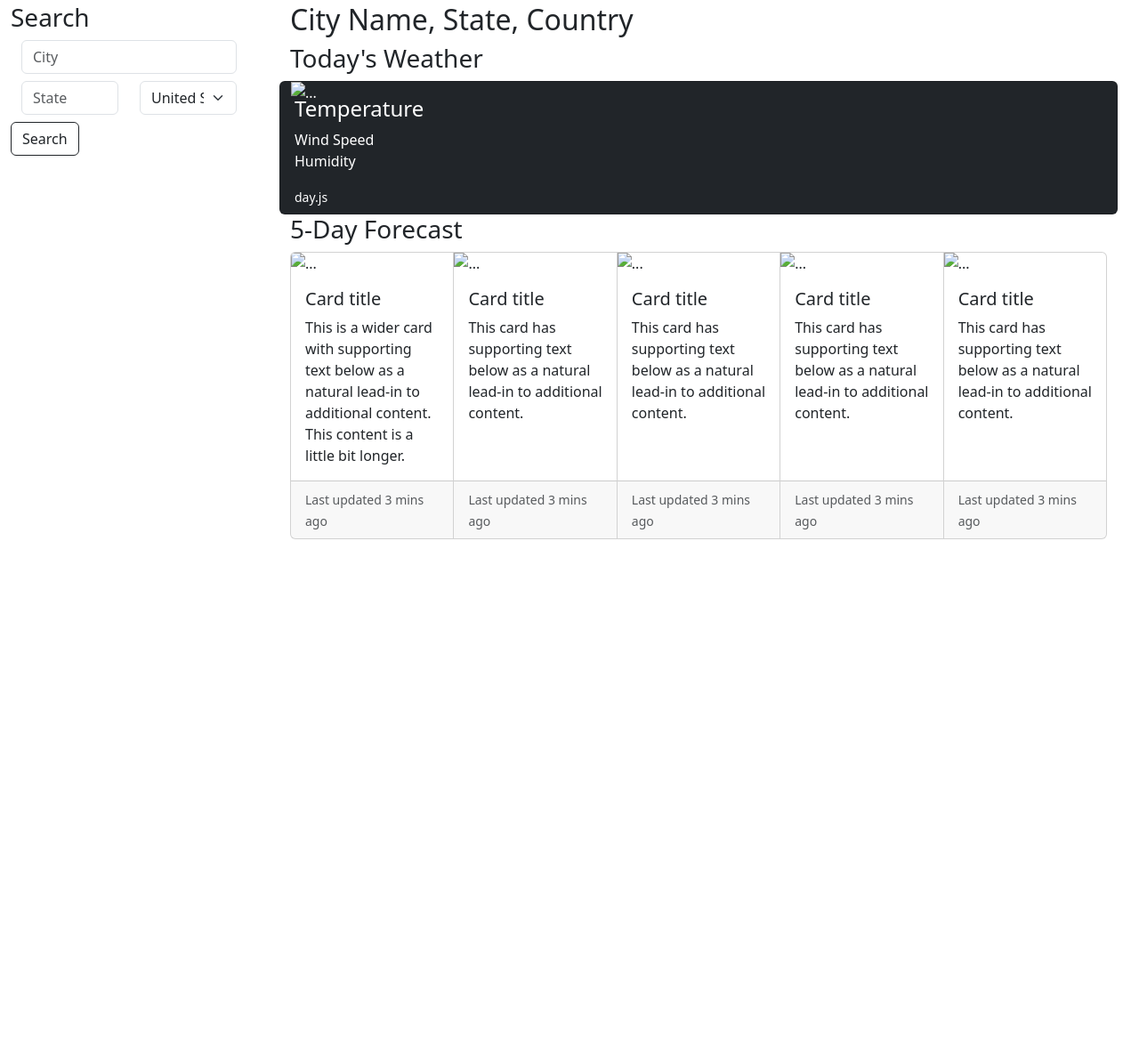
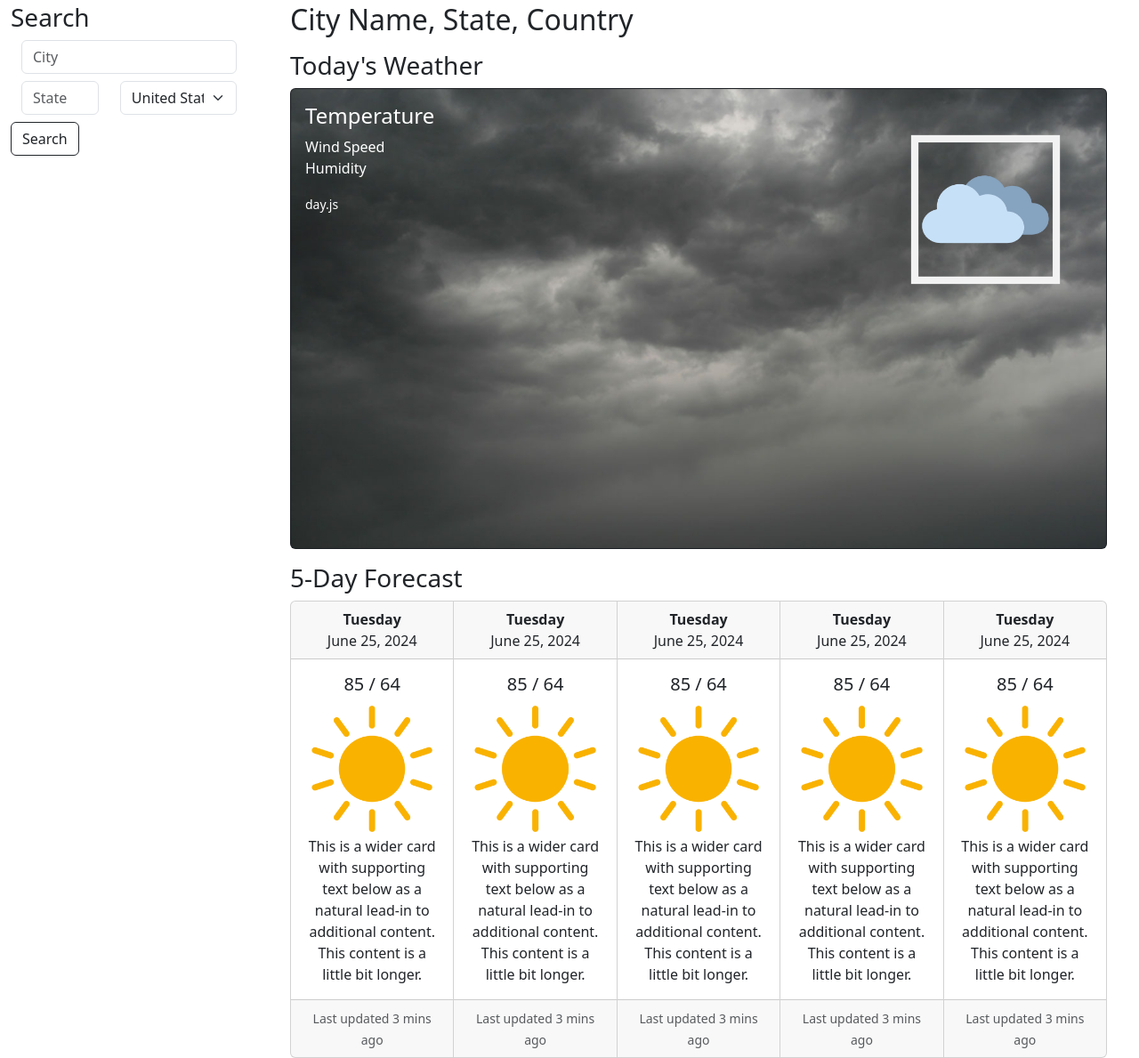
Before and after one commit to sacarr91/rain-or-shine-weather-forecast, a website: page index.html in a window 1280 px wide. Shown: the part 53-1242 px from the top of the page at 89% size. Before the commit the page ends 800 px from the top, so only its background shows below. Drawn offline with nearby package versions, Linux system fonts and the light colour scheme.

Commit message:
hardcoded cards for visualization

```diff
--- a/index.html
+++ b/index.html
@@ -21,10 +21,10 @@
           <div class="col-12 mb-2">
             <input type="text" class="form-control" id="cityInput" placeholder="City">
           </div>
-          <div class="col">
+          <div class="col-5">
             <input type="text" class="form-control" id="stateInput" maxlength="2" placeholder="State">
           </div>
-          <div class="col">
+          <div class="col-7">
             <select class="form-select" aria-label="country" id="countryDropdown">
               <!-- inject HTML -->
             </select>
@@ -35,21 +35,24 @@
     </div>
     <div id="forecastCtn" class="container-fluid col-sm-8 col-md-9">
       <h2>City Name, State, Country</h2>
-      <h3>Today's Weather</h3>
-      <div class="card text-bg-dark row" style="min-height: 150px;">
-        <img src="..." class="card-img" alt="...">
+<!-- TODAY'S WEATHER -->
+      <h3 class="mt-3">Today's Weather</h3>
+      <div class="card text-bg-dark">
+        <img src="./assets/images/cover/cloudy.png" class="card-img" alt="...">
         <div class="card-img-overlay col-8">
           <h4 class="card-title">Temperature</h4>
           <p class="card-text">Wind Speed</br>Humidity</p>
           <p class="card-text"><small>day.js</small></p>
         </div>
       </div>
-      <h3>5-Day Forecast</h3>
-      <div class="card-group">
-        <div class="card">
-          <img src="..." class="card-img-top" alt="...">
+<!-- 5 DAY FORECAST -->
+      <h3 class="mt-3">5-Day Forecast</h3>
+      <div class="card-group text-center">
+        <div class="card justify-content-center">
+          <div class="card-header"><b>Tuesday</b></br>June 25, 2024</div>
           <div class="card-body">
-            <h5 class="card-title">Card title</h5>
+            <h5 class="card-title">85 / 64</h5>
+            <img src="./assets/images/icon/sun.png" class="card-img-top p-1" alt="...">
             <p class="card-text">This is a wider card with supporting text below as a natural lead-in to additional
               content. This content is a little bit longer.</p>
           </div>
@@ -57,47 +60,54 @@
             <small class="text-body-secondary">Last updated 3 mins ago</small>
           </div>
         </div>
-        <div class="card">
-          <img src="..." class="card-img-top" alt="...">
+        <div class="card justify-content-center">
+          <div class="card-header"><b>Tuesday</b></br>June 25, 2024</div>
           <div class="card-body">
-            <h5 class="card-title">Card title</h5>
-            <p class="card-text">This card has supporting text below as a natural lead-in to additional content.</p>
+            <h5 class="card-title">85 / 64</h5>
+            <img src="./assets/images/icon/sun.png" class="card-img-top p-1" alt="...">
+            <p class="card-text">This is a wider card with supporting text below as a natural lead-in to additional
+              content. This content is a little bit longer.</p>
           </div>
           <div class="card-footer">
             <small class="text-body-secondary">Last updated 3 mins ago</small>
           </div>
         </div>
-        <div class="card">
-          <img src="..." class="card-img-top" alt="...">
+        <div class="card justify-content-center">
+          <div class="card-header"><b>Tuesday</b></br>June 25, 2024</div>
           <div class="card-body">
-            <h5 class="card-title">Card title</h5>
-            <p class="card-text">This card has supporting text below as a natural lead-in to additional content.</p>
+            <h5 class="card-title">85 / 64</h5>
+            <img src="./assets/images/icon/sun.png" class="card-img-top p-1" alt="...">
+            <p class="card-text">This is a wider card with supporting text below as a natural lead-in to additional
+              content. This content is a little bit longer.</p>
           </div>
           <div class="card-footer">
             <small class="text-body-secondary">Last updated 3 mins ago</small>
           </div>
         </div>
-        <div class="card">
-          <img src="..." class="card-img-top" alt="...">
+        <div class="card justify-content-center">
+          <div class="card-header"><b>Tuesday</b></br>June 25, 2024</div>
           <div class="card-body">
-            <h5 class="card-title">Card title</h5>
-            <p class="card-text">This card has supporting text below as a natural lead-in to additional content.</p>
+            <h5 class="card-title">85 / 64</h5>
+            <img src="./assets/images/icon/sun.png" class="card-img-top p-1" alt="...">
+            <p class="card-text">This is a wider card with supporting text below as a natural lead-in to additional
+              content. This content is a little bit longer.</p>
           </div>
           <div class="card-footer">
             <small class="text-body-secondary">Last updated 3 mins ago</small>
           </div>
         </div>
-        <div class="card">
-          <img src="..." class="card-img-top" alt="...">
+        <div class="card justify-content-center">
+          <div class="card-header"><b>Tuesday</b></br>June 25, 2024</div>
           <div class="card-body">
-            <h5 class="card-title">Card title</h5>
-            <p class="card-text">This card has supporting text below as a natural lead-in to additional content.</p>
+            <h5 class="card-title">85 / 64</h5>
+            <img src="./assets/images/icon/sun.png" class="card-img-top p-1" alt="...">
+            <p class="card-text">This is a wider card with supporting text below as a natural lead-in to additional
+              content. This content is a little bit longer.</p>
           </div>
           <div class="card-footer">
             <small class="text-body-secondary">Last updated 3 mins ago</small>
           </div>
         </div>
-
       </div>
     </div>
   </div>
```
